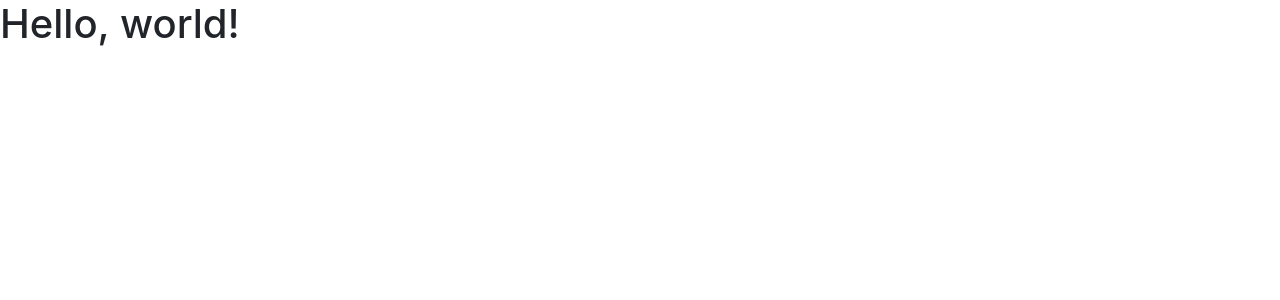
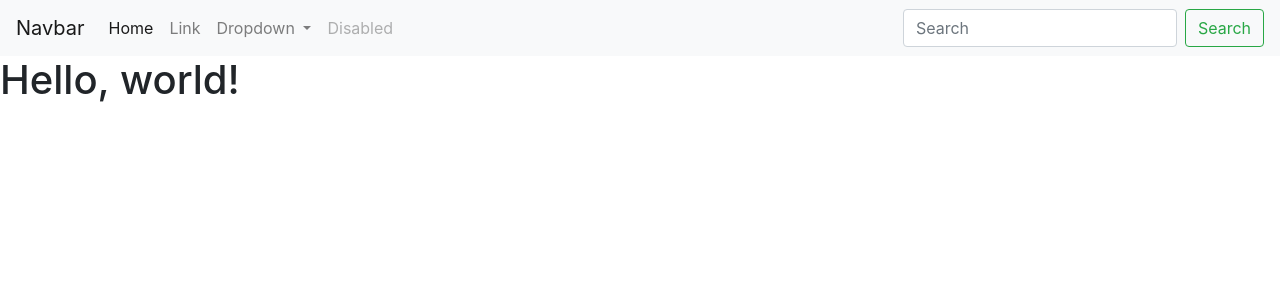
Before and after one commit to ericyork/eg-php, a PHP site: page / in a window 1280 px wide. Shown: the top 300 px of the page. Run offline with PHP 8.4, Linux system fonts and the light colour scheme.

Commit message:
Adds main-nav.php for site navigation

```diff
--- /dev/null
+++ b/inc/main-nav.php
@@ -0,0 +1,34 @@
+<nav class="navbar navbar-expand-lg navbar-light bg-light">
+  <a class="navbar-brand" href="#">Navbar</a>
+  <button class="navbar-toggler" type="button" data-toggle="collapse" data-target="#navbarSupportedContent" aria-controls="navbarSupportedContent" aria-expanded="false" aria-label="Toggle navigation">
+    <span class="navbar-toggler-icon"></span>
+  </button>
+  <div class="collapse navbar-collapse" id="navbarSupportedContent">
+    <ul class="navbar-nav mr-auto">
+      <li class="nav-item active">
+        <a class="nav-link" href="#">Home <span class="sr-only">(current)</span></a>
+      </li>
+      <li class="nav-item">
+        <a class="nav-link" href="#">Link</a>
+      </li>
+      <li class="nav-item dropdown">
+        <a class="nav-link dropdown-toggle" href="#" id="navbarDropdown" role="button" data-toggle="dropdown" aria-haspopup="true" aria-expanded="false">
+          Dropdown
+        </a>
+        <div class="dropdown-menu" aria-labelledby="navbarDropdown">
+          <a class="dropdown-item" href="#">Action</a>
+          <a class="dropdown-item" href="#">Another action</a>
+          <div class="dropdown-divider"></div>
+          <a class="dropdown-item" href="#">Something else here</a>
+        </div>
+      </li>
+      <li class="nav-item">
+        <a class="nav-link disabled" href="#">Disabled</a>
+      </li>
+    </ul>
+    <form class="form-inline my-2 my-lg-0">
+      <input class="form-control mr-sm-2" type="search" placeholder="Search" aria-label="Search">
+      <button class="btn btn-outline-success my-2 my-sm-0" type="submit">Search</button>
+    </form>
+  </div>
+</nav>
--- a/index.php
+++ b/index.php
@@ -1,9 +1,6 @@
-<?php
-  include 'inc/head.php';
-?>
-<nav class="main-nav">
-</nav>
-    <h1>Hello, world!</h1>
+<?php include 'inc/head.php';?>
+<?php include 'inc/main-nav.php';?>
+<h1>Hello, world!</h1>
 
     <!-- Bootstrap JS Dependencies (first jQuery, then Popper.js, then Bootstrap) -->
     <script src="https://code.jquery.com/jquery-3.3.1.slim.min.js" integrity="sha384-q8i/X+965DzO0rT7abK41JStQIAqVgRVzpbzo5smXKp4YfRvH+8abtTE1Pi6jizo" crossorigin="anonymous"></script>
```
